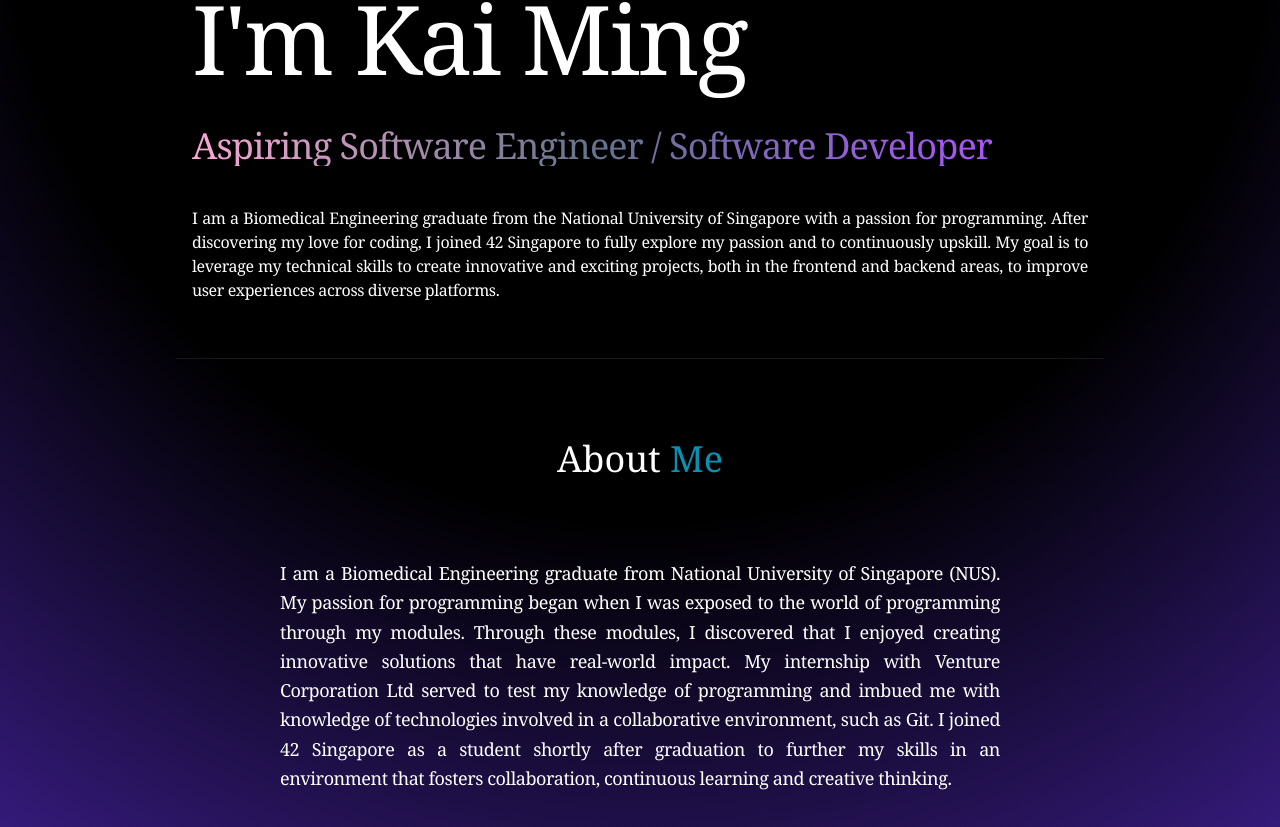
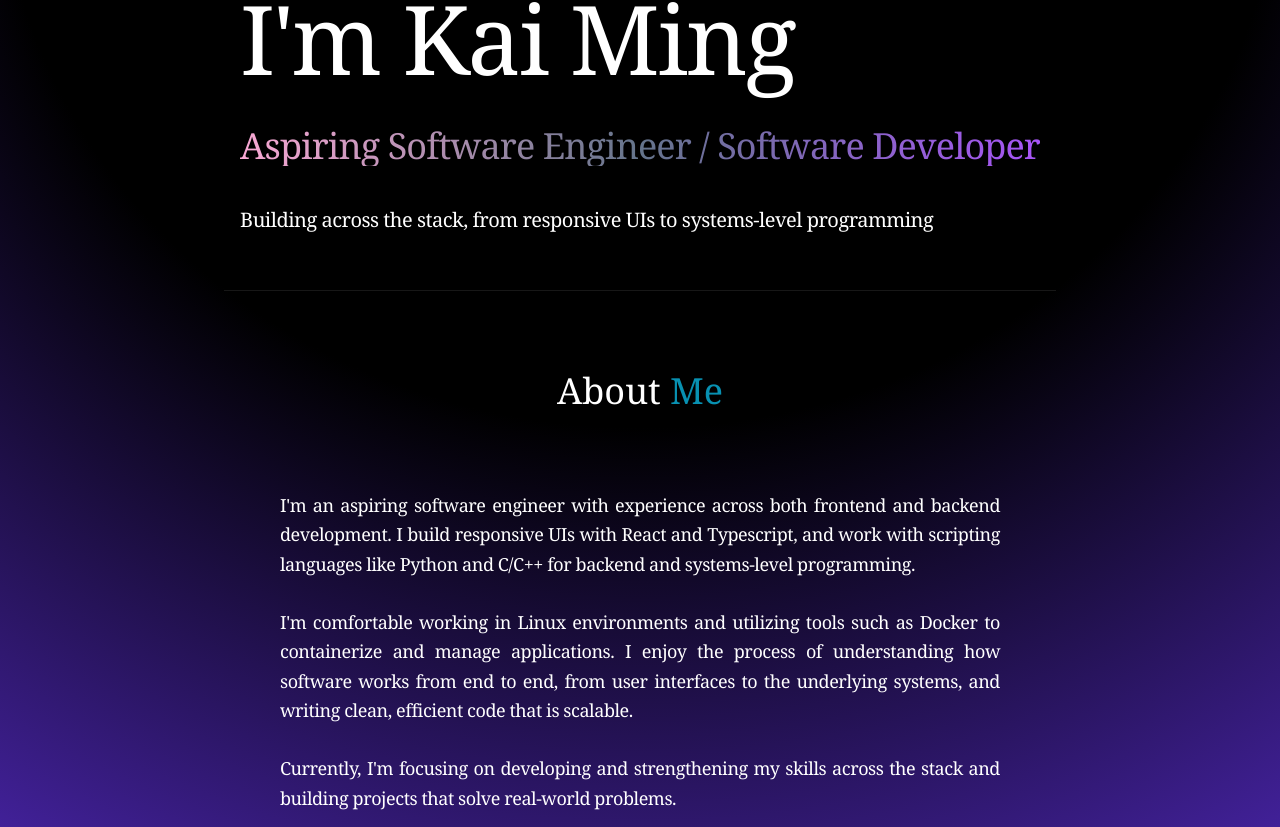
Before and after one commit to gka1m/km-portfolio, a Next.js app: page / in a window 1280 px wide. Shown: the part 272-1099 px from the top of the page. Built offline with nearby package versions, Linux system fonts and the light colour scheme.

Commit message:
updated hero and about text sections

```diff
--- a/app/components/Hero.tsx
+++ b/app/components/Hero.tsx
@@ -41,7 +41,7 @@ const Hero = () => {
               variants={settings(1)}
               initial="hidden"
               animate="visible"
-              className="text-white py-10 tracking-tight font-light text-justify"
+              className="text-white py-10 tracking-tight font-light text-justify text-xl"
             >
               {summary}
             </motion.p>
--- a/app/data.ts
+++ b/app/data.ts
@@ -2,60 +2,14 @@ import task from "../public/task.jpg";
 import FortytwoLogo from "../public/FortytwoLogo.png";
 import portfolio from "../public/portfolio.jpg";
 
-export const summary: string = `I am a Biomedical Engineering graduate from the National University of Singapore with a passion for programming.
-After discovering my love for coding, I joined 42 Singapore to fully explore my passion and to continuously upskill.
-My goal is to leverage my technical skills to create innovative and exciting projects, both in the frontend and backend areas, to improve user experiences across diverse platforms.`;
+export const summary: string = `Building across the stack, from responsive UIs to systems-level programming`;
 
-export const about: string = `I am a Biomedical  Engineering graduate from National University of Singapore (NUS). My passion for programming began when I was exposed to the world of programming through my modules. Through these modules, I discovered that I enjoyed creating innovative solutions that have real-world impact. My internship with Venture Corporation Ltd served to test my knowledge of programming and imbued me with knowledge of technologies involved in a collaborative environment, such as Git. I joined 42 Singapore as a student shortly after graduation to further my skills in an environment that fosters collaboration, continuous learning and creative thinking.
+export const about: string = `I'm an aspiring software engineer with experience across both frontend and backend development. I build responsive UIs with React and Typescript, and work with scripting languages like Python and C/C++ for backend and systems-level programming.
 
-Whether it's building sleek and responsive interfaces, or developing robust backend systems, I am excited by the oppportunity to work on projects that have a meaningful impact on the world. My goal is to collaborate with like-minded individuals, learn from others, and to contribute to innovative projects that bridge the gap between technology and real-world applications.`;
+I'm comfortable working in Linux environments and utilizing tools such as Docker to containerize and manage applications. I enjoy the process of understanding how software works from end to end, from user interfaces to the underlying systems, and writing clean, efficient code that is scalable.
 
-export const timelineData = [
-  {
-    id: 1,
-    title: "Bachelor's Degree (National University of Singapore)",
-    location: "Singapore",
-    description:
-      "Graduated from NUS with a bachelor's degree in biomedical engineering",
-    date: "Aug 2019 - Jul 2023",
-  },
-  {
-    id: 2,
-    title: "Korea University",
-    location: "Seoul, South Korea",
-    description:
-      "Participated in Korea University's International Summer Campus as an NUS Summer Exchange student",
-    date: "Jun 2022 - Aug 2022",
-  },
-  {
-    id: 3,
-    title: "Upskilling",
-    location: "Singapore",
-    description:
-      "Bridged fundamentals in knowledge using online courses such as CS50",
-    date: "Jul 2023 - Mar 2024",
-  },
-  {
-    id: 4,
-    title: "Piscine (42 Singapore)",
-    location: "Singapore",
-    description: "Participated in 42's Piscine in Singapore to join Ecole 42",
-    date: "Apr 2024 - May 2024",
-  },
-  {
-    id: 5,
-    title: "42 Singapore",
-    location: "Singapore",
-    description: "Enrolled as a student in 42 Singapore",
-    date: "May 2024 - Present",
-  },
-];
+Currently, I'm focusing on developing and strengthening my skills across the stack and building projects that solve real-world problems.`;
 
-export const contactInfo = {
-  email: "kmgoh9@gmail.com",
-  Linkedin: "https://www.linkedin.com/in/gohkm/",
-  Github: "https://github.com/gka1m",
-};
 
 export const experiences = [
   {
```
